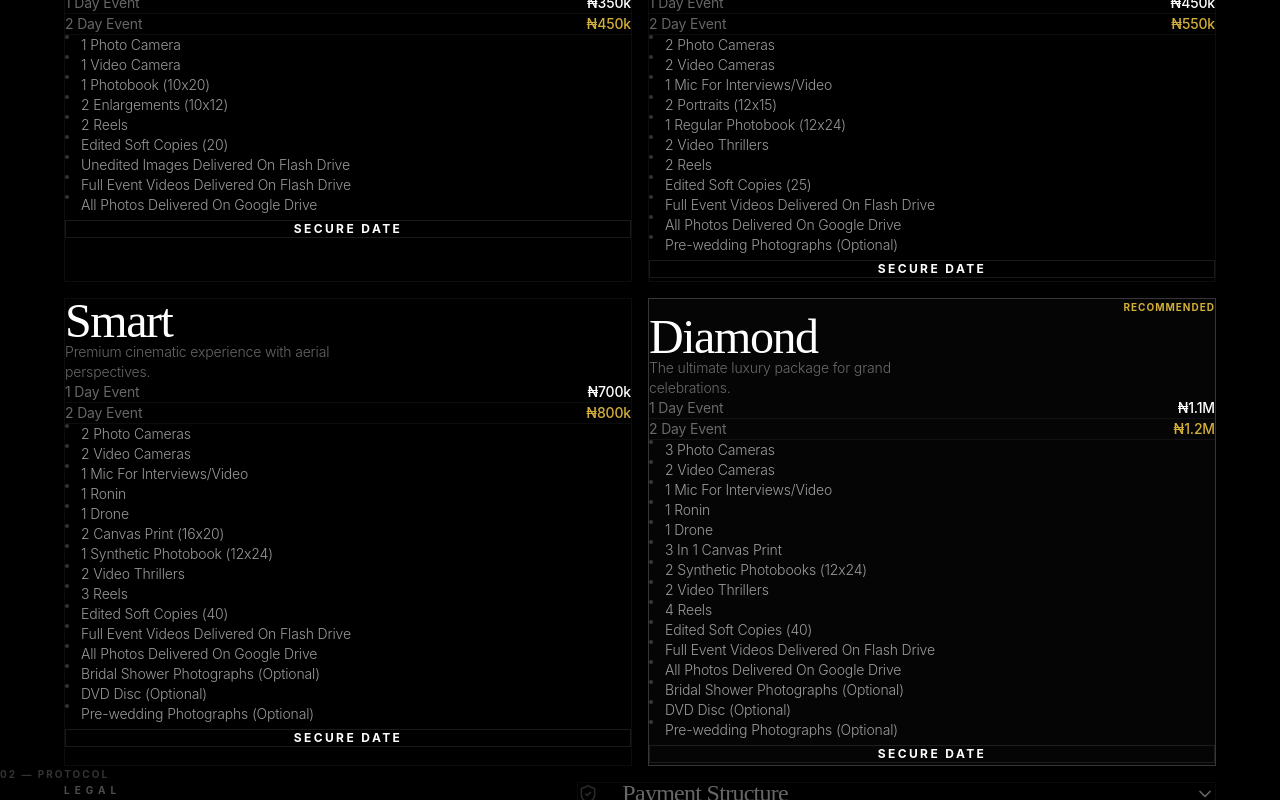
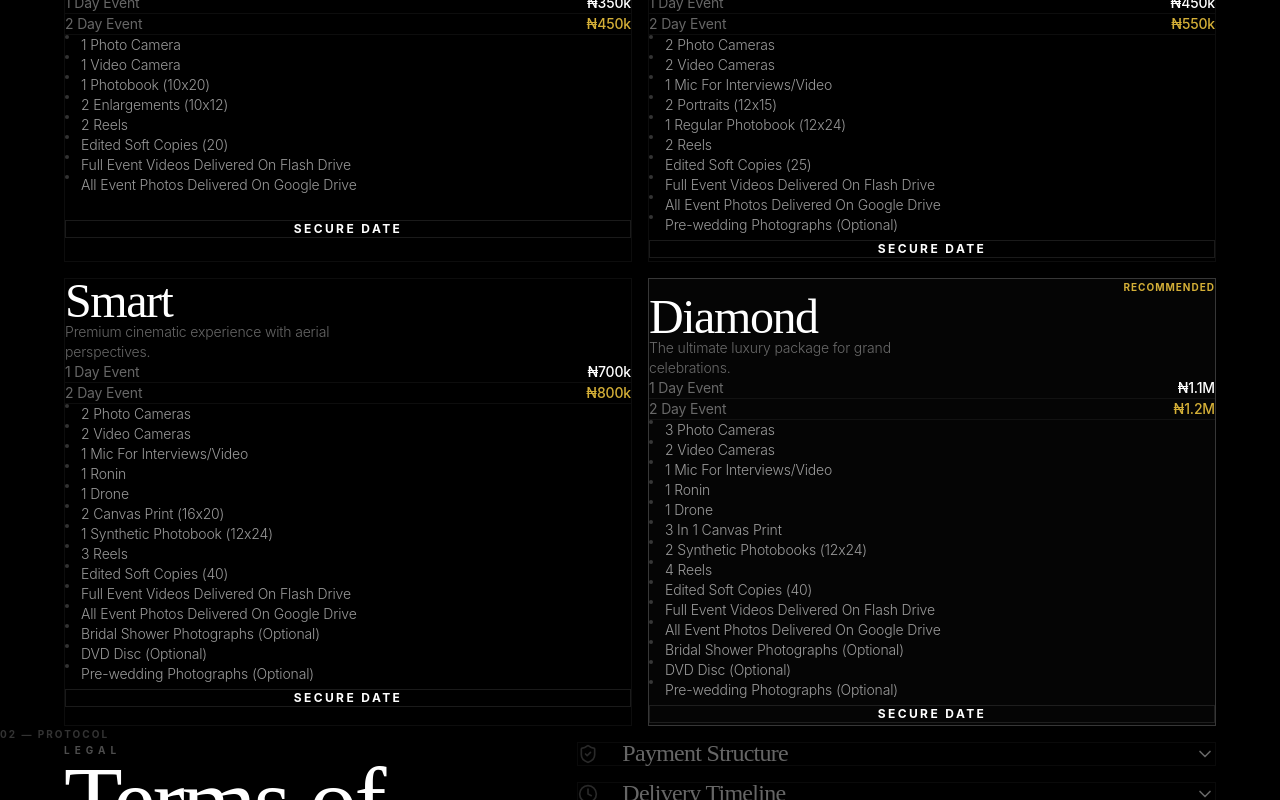
Before and after one commit to Mbakara1/excel_package, a React (Vite) app: page / in a window 1280 px wide. Shown: the part 920-1720 px from the top of the page. Built offline with nearby package versions, Linux system fonts and the light colour scheme.

Commit message:
Refine wedding packages: remove unedited images from Ruby, update photo delivery wording, remove video thrillers from all packages

```diff
--- a/src/components/Pricing.jsx
+++ b/src/components/Pricing.jsx
@@ -13,9 +13,8 @@ const categories = {
         "2 Enlargements (10x12)",
         "2 Reels",
         "Edited Soft Copies (20)",
-        "Unedited Images Delivered On Flash Drive",
         "Full Event Videos Delivered On Flash Drive",
-        "All Photos Delivered On Google Drive"
+        "All Event Photos Delivered On Google Drive"
       ],
       description: "Perfect for intimate celebrations with essential coverage."
     },
@@ -28,11 +27,10 @@ const categories = {
         "1 Mic For Interviews/Video",
         "2 Portraits (12x15)",
         "1 Regular Photobook (12x24)",
-        "2 Video Thrillers",
         "2 Reels",
         "Edited Soft Copies (25)",
         "Full Event Videos Delivered On Flash Drive",
-        "All Photos Delivered On Google Drive",
+        "All Event Photos Delivered On Google Drive",
         "Pre-wedding Photographs (Optional)"
       ],
       description: "Comprehensive coverage for standard wedding events."
@@ -48,11 +46,10 @@ const categories = {
         "1 Drone",
         "2 Canvas Print (16x20)",
         "1 Synthetic Photobook (12x24)",
-        "2 Video Thrillers",
         "3 Reels",
         "Edited Soft Copies (40)",
         "Full Event Videos Delivered On Flash Drive",
-        "All Photos Delivered On Google Drive",
+        "All Event Photos Delivered On Google Drive",
         "Bridal Shower Photographs (Optional)",
         "DVD Disc (Optional)",
         "Pre-wedding Photographs (Optional)"
@@ -70,11 +67,10 @@ const categories = {
         "1 Drone",
         "3 In 1 Canvas Print",
         "2 Synthetic Photobooks (12x24)",
-        "2 Video Thrillers",
         "4 Reels",
         "Edited Soft Copies (40)",
         "Full Event Videos Delivered On Flash Drive",
-        "All Photos Delivered On Google Drive",
+        "All Event Photos Delivered On Google Drive",
         "Bridal Shower Photographs (Optional)",
         "DVD Disc (Optional)",
         "Pre-wedding Photographs (Optional)"
```
